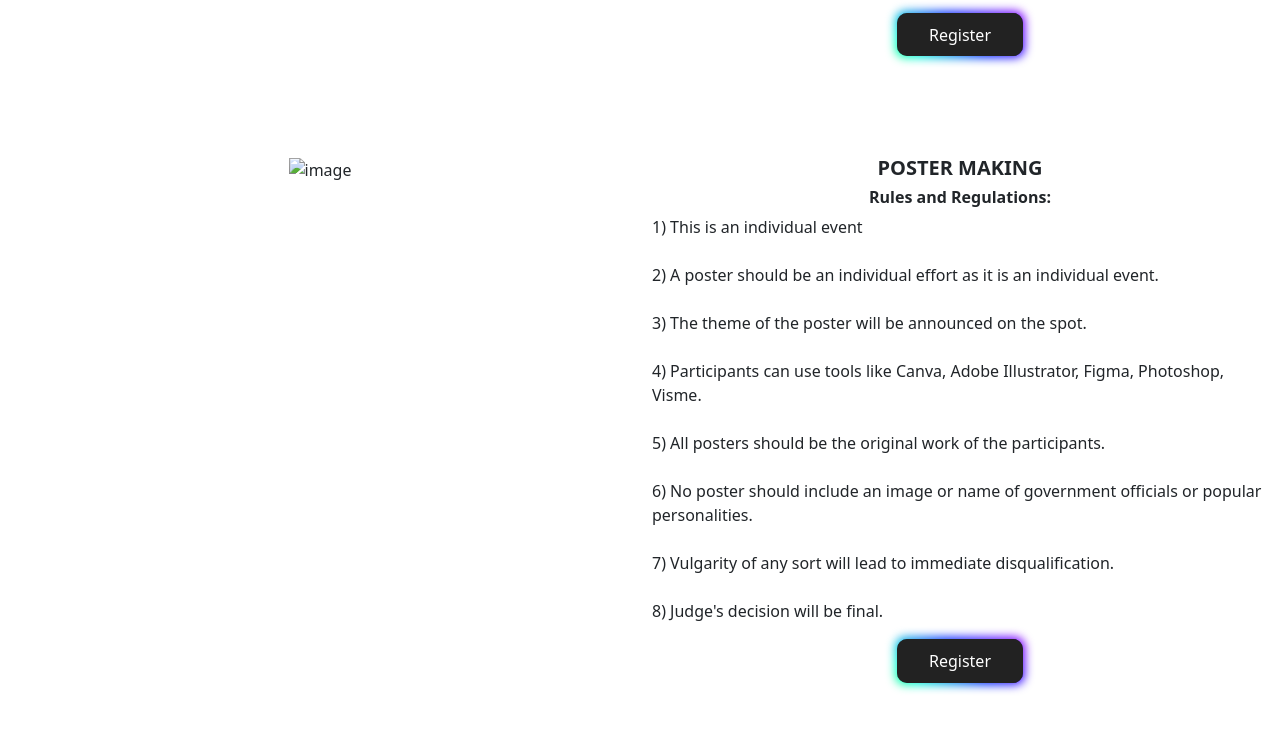
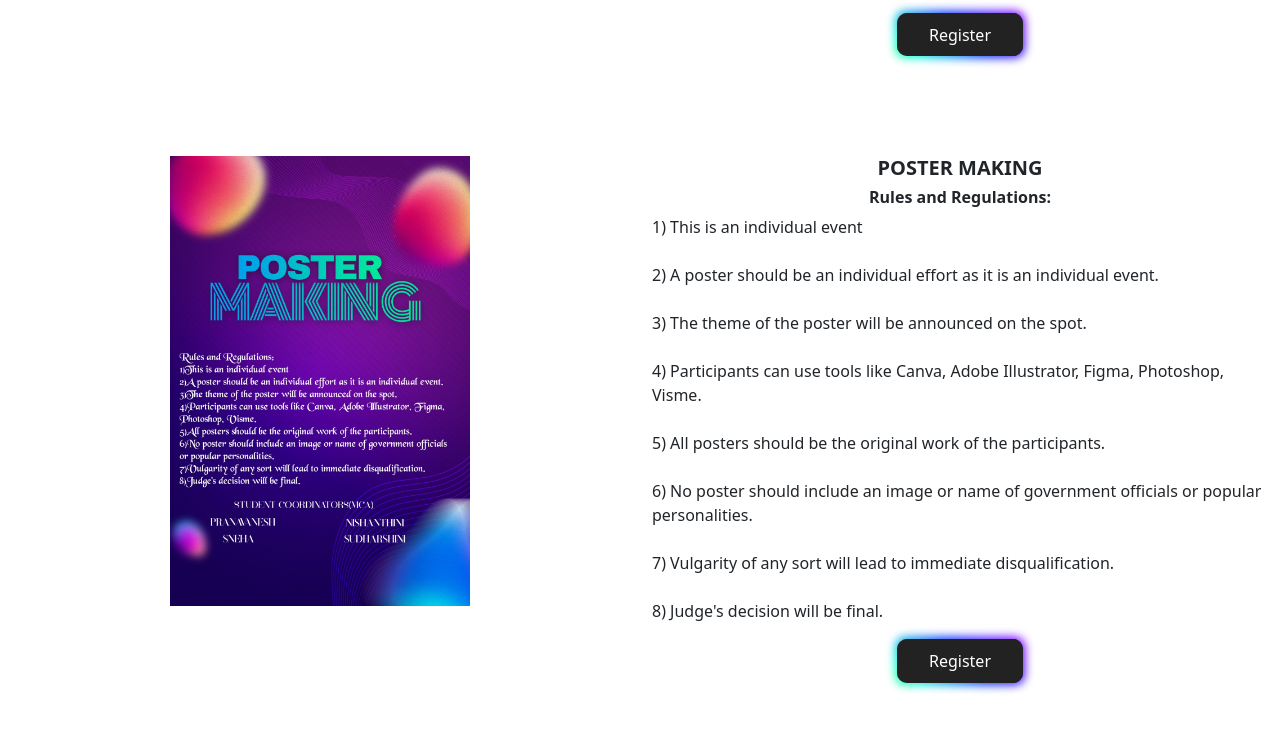
Before and after one commit to vigneshN6876/TechnoverseWebsite, a plain HTML site: page index.html in a window 1280 px wide. Shown: the part 2477-3208 px from the top of the page. Drawn offline with nearby package versions, Linux system fonts and the light colour scheme.

Commit message:
updated poster making

```diff
--- a/index.html
+++ b/index.html
@@ -134,7 +134,7 @@
      <div class="container-fluid aboutus">
       <div class="row">
           <div class="col-lg-6">
-              <img class="img-fluid" src="" alt="image" width="300px" >
+              <img class="img-fluid" src="assests/postermaking.jpg" alt="" width="300px" >
           </div>
           <div class="col-lg-6" id="EVENT 4">
               <h5><b>POSTER MAKING</b></h5>
```
